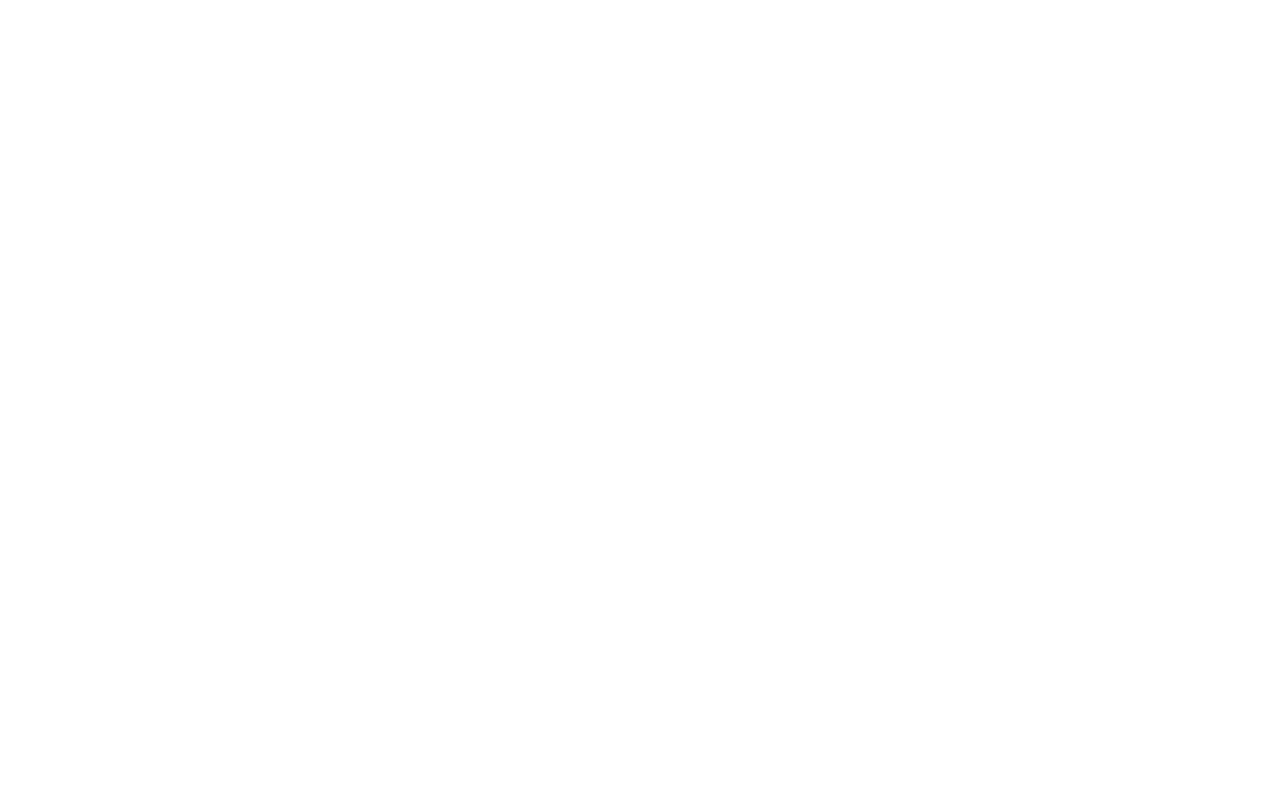
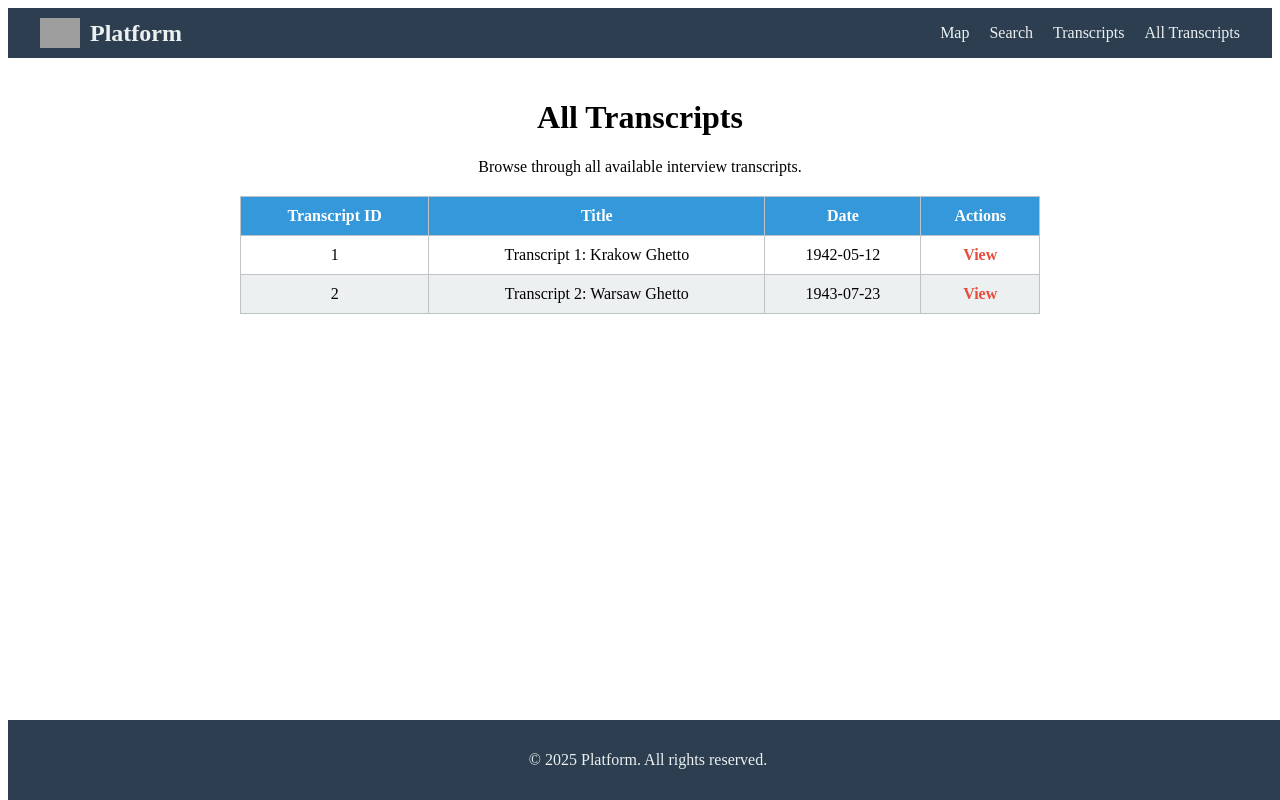
Before and after one commit to Placing-the-Holocaust/platform, a Nuxt app: page /full-transcripts in a window 1280 px wide. Before the commit this address had no page. Built offline with nearby package versions, Linux system fonts and the light colour scheme; grey boxes are pictures that could not be loaded.

Commit message:
add basic pages and default layout

```diff
--- /dev/null
+++ b/components/Navbar.vue
@@ -0,0 +1,79 @@
+<!-- components/Navbar.vue -->
+
+<template>
+    <nav class="navbar">
+      <div class="navbar-container">
+        <NuxtLink to="/" class="logo-link">
+          <img src="/images/logo.png" alt="Platform Logo" class="navbar-logo" />
+          <span class="navbar-title">Platform</span>
+        </NuxtLink>
+        <ul class="navbar-links">
+          <li><NuxtLink to="/map">Map</NuxtLink></li>
+          <li><NuxtLink to="/search">Search</NuxtLink></li>
+          <li><NuxtLink to="/transcripts">Transcripts</NuxtLink></li>
+          <li><NuxtLink to="/full-transcripts">All Transcripts</NuxtLink></li>
+        </ul>
+      </div>
+    </nav>
+  </template>
+
+  <script>
+  export default {
+    name: 'Navbar',
+  }
+  </script>
+
+  <style scoped>
+  .navbar {
+    background-color: #2c3e50;
+    padding: 10px 20px;
+    position: sticky;
+    top: 0;
+    z-index: 1000;
+  }
+
+  .navbar-container {
+    display: flex;
+    align-items: center;
+    justify-content: space-between;
+    max-width: 1200px;
+    margin: 0 auto;
+  }
+
+  .logo-link {
+    display: flex;
+    align-items: center;
+    text-decoration: none;
+  }
+
+  .navbar-logo {
+    width: 40px;
+    height: auto;
+    margin-right: 10px;
+  }
+
+  .navbar-title {
+    color: #ecf0f1;
+    font-size: 1.5em;
+    font-weight: bold;
+  }
+
+  .navbar-links {
+    list-style: none;
+    display: flex;
+    gap: 20px;
+    margin: 0;
+    padding: 0;
+  }
+
+  .navbar-links a {
+    color: #ecf0f1;
+    text-decoration: none;
+    font-size: 1em;
+    transition: color 0.3s;
+  }
+
+  .navbar-links a:hover {
+    color: #3498db;
+  }
+  </style>
--- /dev/null
+++ b/layouts/default.vue
@@ -0,0 +1,38 @@
+<!-- layouts/default.vue -->
+
+<template>
+    <div>
+      <Navbar />
+      <nuxt />
+      <footer class="footer">
+        <p>&copy; {{ currentYear }} Platform. All rights reserved.</p>
+      </footer>
+    </div>
+  </template>
+
+  <script>
+  import Navbar from '~/components/Navbar.vue'
+
+  export default {
+    components: {
+      Navbar,
+    },
+    data() {
+      return {
+        currentYear: new Date().getFullYear(),
+      }
+    },
+  }
+  </script>
+
+  <style scoped>
+  .footer {
+    background-color: #2c3e50;
+    color: #ecf0f1;
+    text-align: center;
+    padding: 15px 0;
+    position: fixed;
+    width: 100%;
+    bottom: 0;
+  }
+  </style>
--- /dev/null
+++ b/pages/full-transcripts.vue
@@ -0,0 +1,86 @@
+<!-- pages/full-transcripts.vue -->
+
+<template>
+    <div class="full-transcripts-page">
+      <h1>All Transcripts</h1>
+      <p>Browse through all available interview transcripts.</p>
+      <!-- Placeholder for transcripts listing -->
+      <div class="transcripts-list">
+        <table>
+          <thead>
+            <tr>
+              <th>Transcript ID</th>
+              <th>Title</th>
+              <th>Date</th>
+              <th>Actions</th>
+            </tr>
+          </thead>
+          <tbody>
+            <!-- Example dummy data -->
+            <tr v-for="transcript in transcripts" :key="transcript.id">
+              <td>{{ transcript.id }}</td>
+              <td>{{ transcript.title }}</td>
+              <td>{{ transcript.date }}</td>
+              <td><NuxtLink :to="`/transcripts/${transcript.id}`">View</NuxtLink></td>
+            </tr>
+          </tbody>
+        </table>
+      </div>
+    </div>
+  </template>
+
+  <script>
+  export default {
+    name: 'FullTranscriptsPage',
+    data() {
+      return {
+        transcripts: [
+          { id: 1, title: 'Transcript 1: Krakow Ghetto', date: '1942-05-12' },
+          { id: 2, title: 'Transcript 2: Warsaw Ghetto', date: '1943-07-23' },
+          // Add more dummy data or integrate with your data source
+        ],
+      }
+    },
+  }
+  </script>
+
+  <style scoped>
+  .full-transcripts-page {
+    text-align: center;
+    padding: 20px;
+  }
+
+  .transcripts-list {
+    margin: 20px auto;
+    max-width: 800px;
+  }
+
+  table {
+    width: 100%;
+    border-collapse: collapse;
+  }
+
+  thead {
+    background-color: #3498db;
+    color: #fff;
+  }
+
+  th, td {
+    padding: 10px;
+    border: 1px solid #bdc3c7;
+  }
+
+  tr:nth-child(even) {
+    background-color: #ecf0f1;
+  }
+
+  a {
+    color: #e74c3c;
+    text-decoration: none;
+    font-weight: bold;
+  }
+
+  a:hover {
+    text-decoration: underline;
+  }
+  </style>
--- a/pages/index.vue
+++ b/pages/index.vue
@@ -1,9 +1,67 @@
+<!-- pages/index.vue -->
+
 <template>
-  <Tutorial/>
+  <div class="home">
+    <img src="/images/logo.png" alt="Platform Logo" class="logo" />
+    <h1>Placing the Holocaust</h1>
+    <p></p>
+    <div class="links">
+      <NuxtLink to="/map">Explore the Map</NuxtLink>
+      <NuxtLink to="/search">Search Transcripts</NuxtLink>
+      <NuxtLink to="/transcripts">View Transcripts</NuxtLink>
+      <NuxtLink to="/full-transcripts">All Transcripts</NuxtLink>
+    </div>
+  </div>
 </template>
 
 <script>
 export default {
-  name: 'IndexPage'
+  name: 'HomePage',
 }
 </script>
+
+<style scoped>
+.home {
+  text-align: center;
+  margin-top: 50px;
+  padding: 0 20px;
+}
+
+.logo {
+  width: 150px;
+  height: auto;
+  margin-bottom: 20px;
+}
+
+h1 {
+  color: #3498db;
+  font-size: 3em;
+  margin-bottom: 10px;
+}
+
+p {
+  font-size: 1.2em;
+  color: #2c3e50;
+  margin-bottom: 30px;
+}
+
+.links {
+  display: flex;
+  flex-direction: column;
+  gap: 15px;
+}
+
+.links a {
+  color: #fff;
+  background-color: #3498db;
+  padding: 10px 20px;
+  border-radius: 5px;
+  text-decoration: none;
+  font-weight: bold;
+  transition: background-color 0.3s;
+}
+
+.links a:hover {
+  background-color: #2980b9;
+}
+</style>
--- /dev/null
+++ b/pages/map.vue
@@ -0,0 +1,32 @@
+<!-- pages/map.vue -->
+
+<template>
+    <div class="map-page">
+      <h1>Map Overview</h1>
+      <p>This page will feature an interactive map with historical data overlays.</p>
+      <!-- Placeholder for Maplibre.js integration -->
+      <div id="map" class="map-container">
+        <!-- Map will be rendered here -->
+      </div>
+    </div>
+  </template>
+
+  <script>
+  export default {
+    name: 'MapPage',
+  }
+  </script>
+
+  <style scoped>
+  .map-page {
+    text-align: center;
+    padding: 20px;
+  }
+
+  .map-container {
+    width: 100%;
+    height: 600px;
+    background-color: #ecf0f1;
+    margin-top: 20px;
+  }
+  </style>
--- /dev/null
+++ b/pages/search.vue
@@ -0,0 +1,97 @@
+<!-- pages/search.vue -->
+
+<template>
+    <div class="search-page">
+      <h1>Search Transcripts</h1>
+      <p>Use the search panel below to query interview transcripts.</p>
+      <!-- Placeholder for search functionality -->
+      <div class="search-panel">
+        <input type="text" v-model="query" placeholder="Enter search term..." />
+        <button @click="performSearch">Search</button>
+      </div>
+      <div class="search-results">
+        <!-- Results will be displayed here -->
+        <p v-if="results.length === 0">No results found.</p>
+        <ul v-else>
+          <li v-for="result in results" :key="result.id">
+            {{ result.title }}
+          </li>
+        </ul>
+      </div>
+    </div>
+  </template>
+
+  <script>
+  export default {
+    name: 'SearchPage',
+    data() {
+      return {
+        query: '',
+        results: [],
+      }
+    },
+    methods: {
+      performSearch() {
+        // Placeholder for API call to Weaviate cluster
+        // Replace with actual API integration
+        console.log('Searching for:', this.query)
+        // Example dummy data
+        this.results = [
+          { id: 1, title: 'Transcript 1: Krakow Ghetto' },
+          { id: 2, title: 'Transcript 2: Warsaw Ghetto' },
+        ].filter(item => item.title.toLowerCase().includes(this.query.toLowerCase()))
+      },
+    },
+  }
+  </script>
+
+  <style scoped>
+  .search-page {
+    text-align: center;
+    padding: 20px;
+  }
+
+  .search-panel {
+    margin: 20px auto;
+    display: flex;
+    justify-content: center;
+    gap: 10px;
+  }
+
+  .search-panel input {
+    padding: 10px;
+    width: 300px;
+    border: 1px solid #bdc3c7;
+    border-radius: 5px;
+  }
+
+  .search-panel button {
+    padding: 10px 20px;
+    background-color: #e74c3c;
+    color: #fff;
+    border: none;
+    border-radius: 5px;
+    cursor: pointer;
+    transition: background-color 0.3s;
+  }
+
+  .search-panel button:hover {
+    background-color: #c0392b;
+  }
+
+  .search-results {
+    margin-top: 30px;
+  }
+
+  .search-results ul {
+    list-style: none;
+    padding: 0;
+  }
+
+  .search-results li {
+    background-color: #ecf0f1;
+    padding: 10px;
+    margin-bottom: 10px;
+    border-radius: 5px;
+  }
+  </style>
--- /dev/null
+++ b/pages/transcripts.vue
@@ -0,0 +1,30 @@
+<!-- pages/transcripts.vue -->
+
+<template>
+    <div class="transcripts-page">
+      <h1>Interview Transcripts</h1>
+      <p>Read through detailed interview transcripts.</p>
+      <!-- Placeholder for transcript content -->
+      <div class="transcript-content">
+        <p>Select a transcript to view its content.</p>
+        <!-- Links to individual transcripts can be added here -->
+      </div>
+    </div>
+  </template>
+
+  <script>
+  export default {
+    name: 'TranscriptsPage',
+  }
+  </script>
+
+  <style scoped>
+  .transcripts-page {
+    text-align: center;
+    padding: 20px;
+  }
+
+  .transcript-content {
+    margin-top: 30px;
+  }
+  </style>
```
